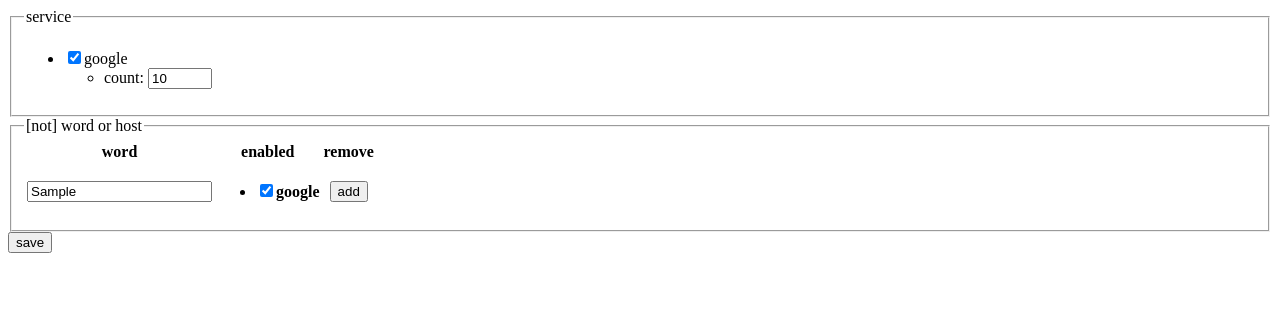
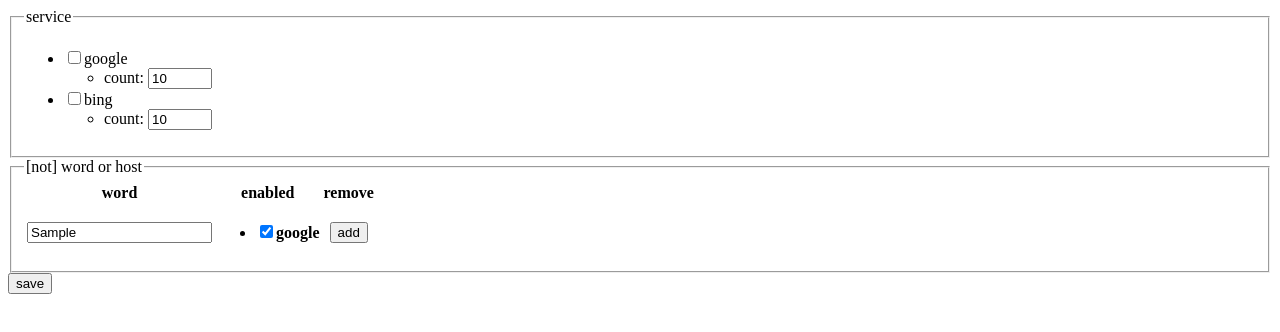
Before and after one commit to sk-0520/search-hook, a browser extension: page source/view/options.html in a window 1280 px wide. Both pictures are taken after typing "Sample" into the empty fields and a click on the button "save". Drawn offline with Linux system fonts and the light colour scheme.

Commit message:
お、おお

```diff
--- a/source/scripts/options.js
+++ b/source/scripts/options.js
@@ -13,18 +13,26 @@
 }
 
 function restoreOptionsCore(result) {
-    let setting = result.setting;
+    var baseSetting = {
+        service: {
+            google: {
+                enabled: false,
+                searchCount: 10
+            },
+            bing: {
+                enabled: false,
+                searchCount: 10
+            }
+        },
+        notItems: []
+    };
+
+    var setting = result.setting;
     if(!setting) {
         // init
-        setting = {
-            service: {
-                google: {
-                    enabled: true,
-                    searchCount: 10
-                }
-            },
-            notItems: []
-        };
+        setting = baseSetting;
+    } else {
+        setting = Object.assign(baseSetting, setting);
     }
     setService(setting.service);
     setNotItems(setting.notItems);
@@ -34,6 +42,8 @@
     document.querySelector('#service-is-enabled-google').checked = setting.google.enabled;
     document.querySelector('#service-google-search-count').value = setting.google.searchCount;
 
+    document.querySelector('#service-is-enabled-bing').checked = setting.bing.enabled;
+    document.querySelector('#service-bing-search-count').value = setting.bing.searchCount;
 }
 
 function getService() {
@@ -41,6 +51,10 @@
         google: {
             enabled: document.querySelector('#service-is-enabled-google').checked,
             searchCount: document.querySelector('#service-google-search-count').value
+        },
+        bing: {
+            enabled: document.querySelector('#service-is-enabled-bing').checked,
+            searchCount: document.querySelector('#service-bing-search-count').value
         }
     };
 }
@@ -166,9 +180,15 @@
 
     browser.storage.local.set({
         setting: setting
-    });
+    }).then(
+        function(result) {
+            browser.runtime.reload();
+        },
+        function(error) {
+            output.error(error);
+        }
+    );
 
-    browser.runtime.reload();
 }
 
 document.addEventListener('DOMContentLoaded', restoreOptions);
--- a/source/view/options.html
+++ b/source/view/options.html
@@ -18,7 +18,13 @@
                         <li><label>count: <input id="service-google-search-count" type="number" min="10" max="100" step="10" /></label></li>
                     </ul>
                 </li>
-            </ul>
+                <li>
+                        <label><input id="service-is-enabled-bing" type="checkbox" />bing</label>
+                        <ul>
+                            <li><label>count: <input id="service-bing-search-count" type="number" min="10" max="100" step="10" /></label></li>
+                        </ul>
+                    </li>
+                </ul>
         </fieldset>
 
         <fieldset>
```
